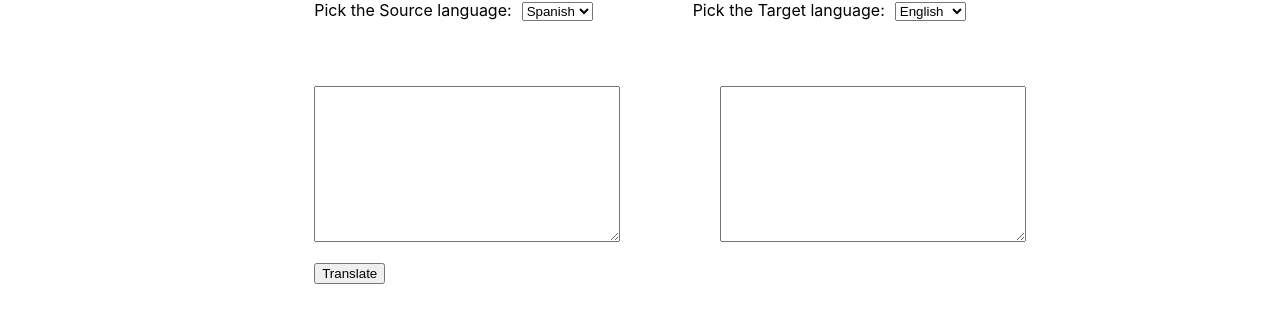
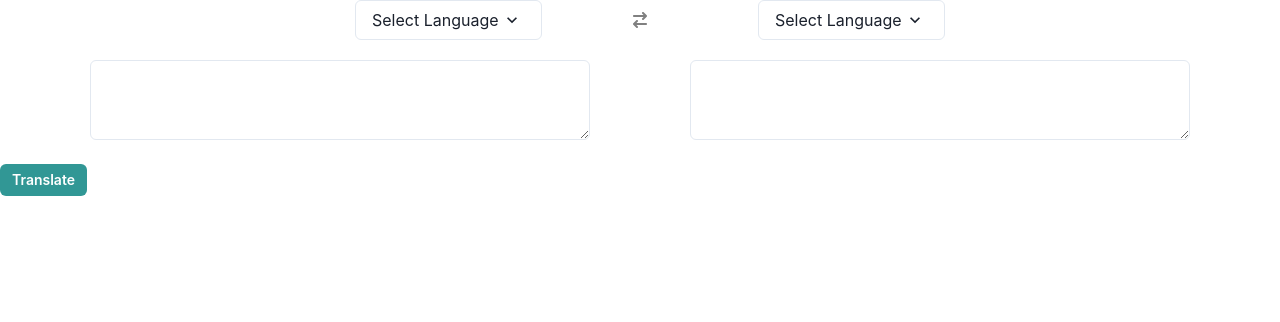
Before and after one commit to bsymmers/cognate-translator-frontend, a React (Create React App) app: page / in a window 1280 px wide. Shown: the top 322 px of the page. Built offline with nearby package versions, Linux system fonts and the light colour scheme.

Commit message:
added styling

```diff
--- a/package.json
+++ b/package.json
@@ -3,11 +3,16 @@
   "version": "0.1.0",
   "private": true,
   "dependencies": {
+    "@chakra-ui/react": "^2.8.2",
+    "@emotion/react": "^11.11.4",
+    "@emotion/styled": "^11.11.0",
     "@testing-library/jest-dom": "^5.17.0",
     "@testing-library/react": "^13.4.0",
     "@testing-library/user-event": "^13.5.0",
+    "framer-motion": "^11.0.6",
     "react": "^18.2.0",
     "react-dom": "^18.2.0",
+    "react-icons": "^5.0.1",
     "react-scripts": "5.0.1",
     "web-vitals": "^2.1.4"
   },
--- a/src/App.js
+++ b/src/App.js
@@ -1,13 +1,14 @@
 // import logo from './logo.svg';
-import React from 'react';
-import './App.css';
-import TranslationArea from './components/translationArea';
+import React from "react";
+import "./App.css";
+import TranslationArea from "./components/translationArea";
+import { ChakraProvider } from "@chakra-ui/react";
 
 function App() {
   return (
-    <div>
-      <TranslationArea/>
-      </div>
+    <ChakraProvider>
+      <TranslationArea />
+    </ChakraProvider>
 
     // <div className="App">
     //   <header className="App-header">
--- a/src/components/languageSelect.css
+++ b/src/components/languageSelect.css
@@ -1,3 +1,11 @@
 select {
     margin-left: 10px;
 }
+
+.LanguageSelect {
+    display:flex;
+    align-items: center;
+    justify-content: center;
+    flex-direction:row;
+    gap: 100px;
+}
--- a/src/components/languageSelect.js
+++ b/src/components/languageSelect.js
@@ -1,5 +1,6 @@
 import React, { useState } from "react";
 import PropTypes from "prop-types";
+import { Select } from "@chakra-ui/react";
 
 import "./languageSelect.css";
 export default function LanguageSelect({ retLanguage, type }) {
@@ -8,7 +9,7 @@ export default function LanguageSelect({ retLanguage, type }) {
     return val;
   };
 
-  const [value, setValue] = useState(getInitialState);
+  const [, setValue] = useState(getInitialState);
 
   const handleChange = (e) => {
     setValue(e.target.value);
@@ -17,18 +18,16 @@ export default function LanguageSelect({ retLanguage, type }) {
 
   return (
     <div className="LanguageSelect">
-      <label>
-        Pick the {type} language:
-        <select
+      <Select
+        placeholder="Select Language"
         name="selectedLanguage"
-          defaultValue={value}
+        // defaultValue={value}
         onChange={handleChange}
         id={type === "Target" ? "selectedTarget" : "selectedSource"}
       >
         <option value="Spanish">Spanish</option>
         <option value="English">English</option>
-        </select>
-      </label>
+      </Select>
     </div>
   );
 }
--- a/src/components/textbox.css
+++ b/src/components/textbox.css
@@ -8,9 +8,10 @@ textarea {
 }
 
 #Textbox {
-    position: absolute;
-    top: 20;
-    padding-top: 10%;
+    /* position: absolute;
+    top: 20; */
+    padding-top: 20px;
+    align-items: center;
 }
 
 button[value=true] {
@@ -23,5 +24,12 @@ button[value=true] {
     justify-content: center;
     flex-direction:row;
     gap: 100px;
+}
 
+Textarea {
+    resize: vertical; max-width: 500px;
 }
+
+button {
+    padding-left: 155px;
+}
--- a/src/components/textbox.js
+++ b/src/components/textbox.js
@@ -1,6 +1,8 @@
 import PropTypes from "prop-types";
 import React, { useState } from "react";
 import LanguageSelect from "./languageSelect";
+import { Textarea, Button, Icon } from "@chakra-ui/react";
+import { FaArrowRightArrowLeft } from "react-icons/fa6";
 import "./textbox.css";
 
 export default function TextBox({ status = "empty", isReadOnly }) {
@@ -38,6 +40,7 @@ export default function TextBox({ status = "empty", isReadOnly }) {
           retLanguage={languageHandler}
           type="Source"
         />
+        <Icon as={FaArrowRightArrowLeft} color="grey" />
         <LanguageSelect
           id="Target"
           retLanguage={languageHandler}
@@ -47,13 +50,13 @@ export default function TextBox({ status = "empty", isReadOnly }) {
       <div id="Textbox">
         <form method="post" onSubmit={submitHandler}>
           <div className="row">
-            <textarea name="postContent" readOnly={false} />
-            <textarea readOnly={true} />
+            <Textarea name="postContent" readOnly={false} />
+            <Textarea readOnly={true} />
           </div>
           <br />
-          <button type="submit" value={isReadOnly}>
+          <Button type="submit" colorScheme="teal" size="sm" value={isReadOnly}>
             Translate
-          </button>
+          </Button>
         </form>
       </div>
     </div>
--- a/src/components/translationArea.js
+++ b/src/components/translationArea.js
@@ -4,10 +4,10 @@ import "./translationArea.css";
 export default function TranslationArea() {
   return (
     <>
-      <div className="rowC">
-        <TextBox isReadOnly={false} />
-        {/* <TextBox isReadOnly={true} /> */}
-      </div>
+      {/* <div className="rowC"> */}
+      <TextBox isReadOnly={false} />
+      {/* <TextBox isReadOnly={true} /> */}
+      {/* </div> */}
     </>
   );
 }
```
Also changed, not shown: 1 other file (tests, documents, lock files or other folders). Lines whose indentation alone changed are shown as unchanged.
